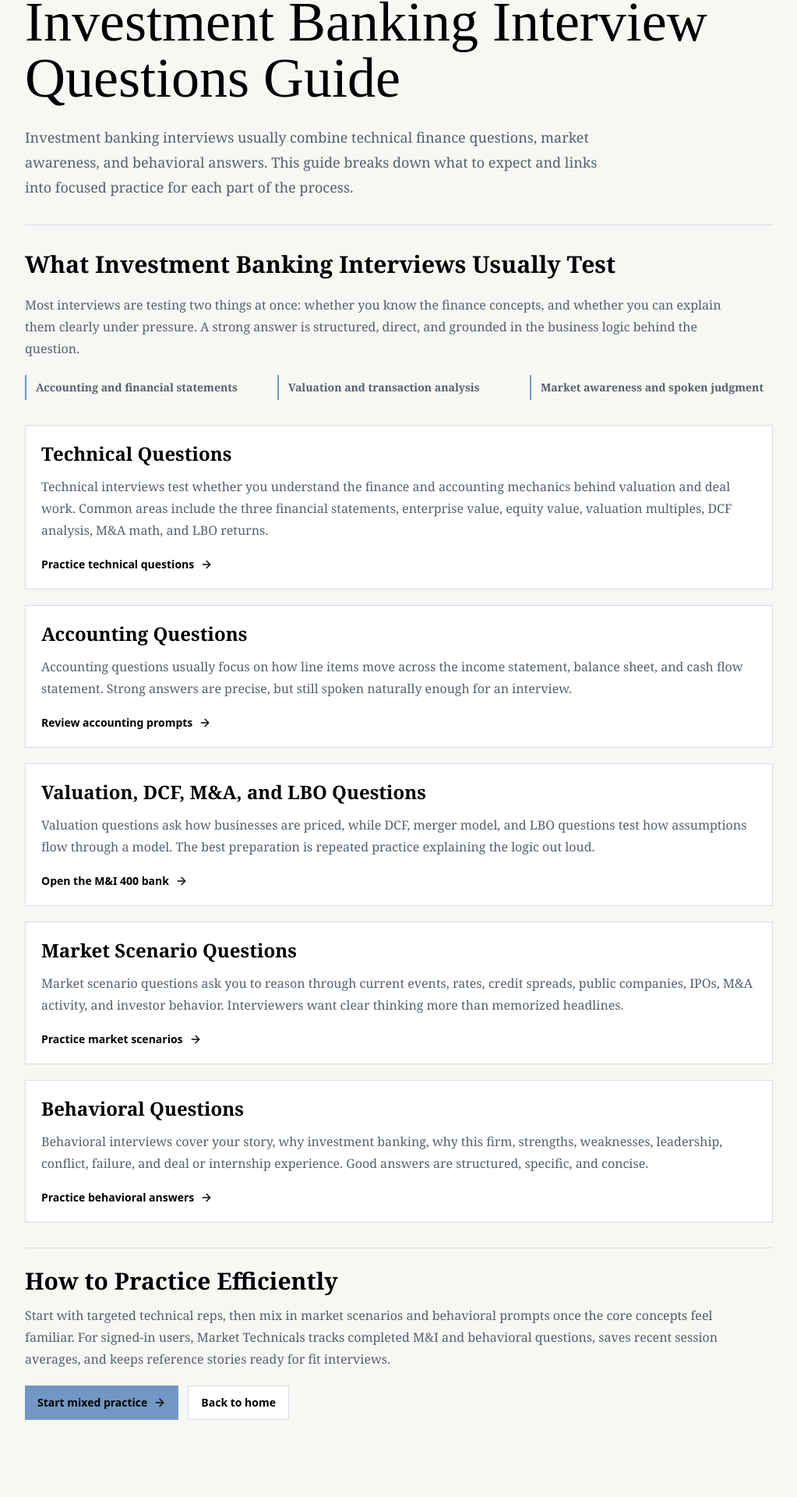
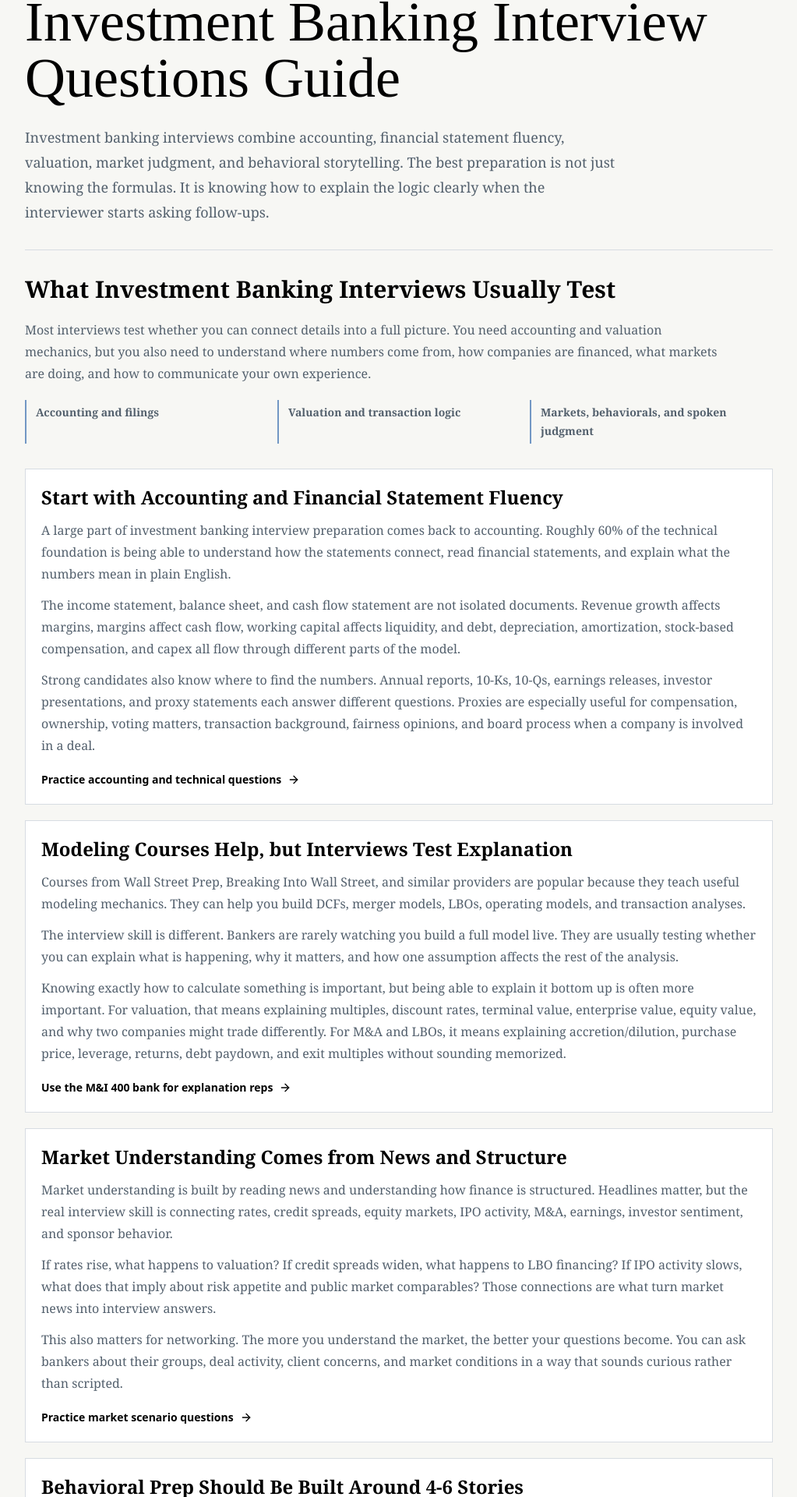
Before and after one commit to NUFinanceProjects/Market-Technicals, a Next.js app: page /investment-banking-interview-questions in a window 1280 px wide. Shown: the part 128-2048 px from the top of the page at 78% size, without its empty margins (128-1151 px from the left). Before the commit the page ends 1981 px from the top, so only its background shows below. Built offline with nearby package versions, Linux system fonts and the light colour scheme.

Commit message:
Expand investment banking guide

```diff
--- a/app/investment-banking-interview-questions/page.tsx
+++ b/app/investment-banking-interview-questions/page.tsx
@@ -8,7 +8,7 @@ const pageUrl = `${siteUrl}/investment-banking-interview-questions`;
 const pageTitle =
   "Investment Banking Interview Questions Guide | Market Technicals";
 const pageDescription =
-  "Learn how to prepare for investment banking interview questions across accounting, valuation, DCFs, M&A, LBOs, market scenarios, and behavioral answers.";
+  "Learn how to prepare for investment banking interview questions across accounting, financial statements, valuation, DCFs, M&A, LBOs, market scenarios, and behavioral answers.";
 
 const articleJsonLd = {
   "@context": "https://schema.org",
@@ -35,34 +35,86 @@ const articleJsonLd = {
 
 const sections = [
   {
-    title: "Technical Questions",
-    body: "Technical interviews test whether you understand the finance and accounting mechanics behind valuation and deal work. Common areas include the three financial statements, enterprise value, equity value, valuation multiples, DCF analysis, M&A math, and LBO returns.",
+    title: "Start with Accounting and Financial Statement Fluency",
+    body: [
+      "A large part of investment banking interview preparation comes back to accounting. Roughly 60% of the technical foundation is being able to understand how the statements connect, read financial statements, and explain what the numbers mean in plain English.",
+      "The income statement, balance sheet, and cash flow statement are not isolated documents. Revenue growth affects margins, margins affect cash flow, working capital affects liquidity, and debt, depreciation, amortization, stock-based compensation, and capex all flow through different parts of the model.",
+      "Strong candidates also know where to find the numbers. Annual reports, 10-Ks, 10-Qs, earnings releases, investor presentations, and proxy statements each answer different questions. Proxies are especially useful for compensation, ownership, voting matters, transaction background, fairness opinions, and board process when a company is involved in a deal.",
+    ],
     href: "/TechnicalQuestions",
-    linkText: "Practice technical questions",
+    linkText: "Practice accounting and technical questions",
   },
   {
-    title: "Accounting Questions",
-    body: "Accounting questions usually focus on how line items move across the income statement, balance sheet, and cash flow statement. Strong answers are precise, but still spoken naturally enough for an interview.",
-    href: "/TechnicalQuestions",
-    linkText: "Review accounting prompts",
+    title: "Modeling Courses Help, but Interviews Test Explanation",
+    body: [
+      "Courses from Wall Street Prep, Breaking Into Wall Street, and similar providers are popular because they teach useful modeling mechanics. They can help you build DCFs, merger models, LBOs, operating models, and transaction analyses.",
+      "The interview skill is different. Bankers are rarely watching you build a full model live. They are usually testing whether you can explain what is happening, why it matters, and how one assumption affects the rest of the analysis.",
+      "Knowing exactly how to calculate something is important, but being able to explain it bottom up is often more important. For valuation, that means explaining multiples, discount rates, terminal value, enterprise value, equity value, and why two companies might trade differently. For M&A and LBOs, it means explaining accretion/dilution, purchase price, leverage, returns, debt paydown, and exit multiples without sounding memorized.",
+    ],
+    href: "/MI400",
+    linkText: "Use the M&I 400 bank for explanation reps",
   },
   {
-    title: "Valuation, DCF, M&A, and LBO Questions",
-    body: "Valuation questions ask how businesses are priced, while DCF, merger model, and LBO questions test how assumptions flow through a model. The best preparation is repeated practice explaining the logic out loud.",
-    href: "/MI400",
-    linkText: "Open the M&I 400 bank",
+    title: "Market Understanding Comes from News and Structure",
+    body: [
+      "Market understanding is built by reading news and understanding how finance is structured. Headlines matter, but the real interview skill is connecting rates, credit spreads, equity markets, IPO activity, M&A, earnings, investor sentiment, and sponsor behavior.",
+      "If rates rise, what happens to valuation? If credit spreads widen, what happens to LBO financing? If IPO activity slows, what does that imply about risk appetite and public market comparables? Those connections are what turn market news into interview answers.",
+      "This also matters for networking. The more you understand the market, the better your questions become. You can ask bankers about their groups, deal activity, client concerns, and market conditions in a way that sounds curious rather than scripted.",
+    ],
+    href: "/MarketScenarios",
+    linkText: "Practice market scenario questions",
   },
   {
-    title: "Market Scenario Questions",
-    body: "Market scenario questions ask you to reason through current events, rates, credit spreads, public companies, IPOs, M&A activity, and investor behavior. Interviewers want clear thinking more than memorized headlines.",
-    href: "/MarketScenarios",
-    linkText: "Practice market scenarios",
+    title: "Behavioral Prep Should Be Built Around 4-6 Stories",
+    body: [
+      "Behavioral interviews are easier when you have 4-6 strong stories ready instead of trying to invent a new answer for every prompt. The same core story can usually be adapted depending on the skill or direction the interviewer is asking about.",
+      "Your story bank should cover leadership, teamwork, conflict, failure, pressure, initiative, analytical work, and why you are interested in investment banking or a specific firm. The goal is not to sound robotic. The goal is to know your examples well enough to adjust them naturally.",
+      "Good behavioral answers are specific and concise. They set up the situation quickly, explain what you did, show judgment, and make the result or lesson clear. Follow-up questions usually test whether the story is real and whether you understand your own decisions.",
+    ],
+    href: "/BehavioralPractice",
+    linkText: "Practice behavioral answers",
   },
   {
-    title: "Behavioral Questions",
-    body: "Behavioral interviews cover your story, why investment banking, why this firm, strengths, weaknesses, leadership, conflict, failure, and deal or internship experience. Good answers are structured, specific, and concise.",
-    href: "/BehavioralPractice",
-    linkText: "Practice behavioral answers",
+    title: "Practice Is Layered Every Day",
+    body: [
+      "Interview prep works best as a daily layered process: reps, news, explanation, follow-up questions, and a constant understanding of where you are. A single long cram session is usually weaker than repeated practice that builds fluency.",
+      "The order matters. Start with the right fundamental questions, explain each concept from the bottom up, then answer follow-ups that force you to connect details. That is how technical knowledge turns into interview readiness.",
+      "A useful daily rhythm is to review one core concept, answer several questions out loud, read market news, and explain why that news matters for companies, valuation, deals, or capital markets. Tracking completed questions, scores, and session averages helps you see what is actually improving.",
+    ],
+    href: "/MixedPractice",
+    linkText: "Run mixed practice",
+  },
+  {
+    title: "Use Each Resource for the Right Job",
+    body: [
+      "No single resource does everything. Textbooks and courses help with foundations and modeling. Question banks show how interview questions are phrased. Market news builds judgment and context. Spoken practice makes the knowledge usable when someone is actually listening.",
+      "Market Technicals is built around that last mile: turning what you know into clear answers, then using scores, follow-up questions, saved progress, and behavioral story notes to understand what to practice next.",
+    ],
+    href: "/Prep",
+    linkText: "See prep resources",
+  },
+];
+
+const practiceLayers = [
+  {
+    title: "Reps",
+    body: "Answer technical, market, and behavioral prompts often enough that the structure becomes natural.",
+  },
+  {
+    title: "News",
+    body: "Read market news consistently and connect it back to valuation, financing, deals, and investor behavior.",
+  },
+  {
+    title: "Explanation",
+    body: "Practice explaining concepts from first principles instead of repeating memorized interview lines.",
+  },
+  {
+    title: "Follow-Ups",
+    body: "Use follow-up questions to test whether you really understand the concept beneath the answer.",
+  },
+  {
+    title: "Tracking",
+    body: "Keep track of completed questions, scores, and weak spots so each session has a purpose.",
   },
 ];
 
@@ -107,10 +159,11 @@ export default function InvestmentBankingInterviewQuestionsPage() {
             Investment Banking Interview Questions Guide
           </h1>
           <p className="mt-6 max-w-3xl text-lg leading-8 text-steel">
-            Investment banking interviews usually combine technical finance
-            questions, market awareness, and behavioral answers. This guide
-            breaks down what to expect and links into focused practice for each
-            part of the process.
+            Investment banking interviews combine accounting, financial statement
+            fluency, valuation, market judgment, and behavioral storytelling. The
+            best preparation is not just knowing the formulas. It is knowing how
+            to explain the logic clearly when the interviewer starts asking
+            follow-ups.
           </p>
         </header>
 
@@ -119,16 +172,17 @@ export default function InvestmentBankingInterviewQuestionsPage() {
             What Investment Banking Interviews Usually Test
           </h2>
           <p className="max-w-4xl text-base leading-7 text-steel">
-            Most interviews are testing two things at once: whether you know the
-            finance concepts, and whether you can explain them clearly under
-            pressure. A strong answer is structured, direct, and grounded in the
-            business logic behind the question.
+            Most interviews test whether you can connect details into a full
+            picture. You need accounting and valuation mechanics, but you also
+            need to understand where numbers come from, how companies are
+            financed, what markets are doing, and how to communicate your own
+            experience.
           </p>
           <div className="grid gap-3 md:grid-cols-3">
             {[
-              "Accounting and financial statements",
-              "Valuation and transaction analysis",
-              "Market awareness and spoken judgment",
+              "Accounting and filings",
+              "Valuation and transaction logic",
+              "Markets, behaviorals, and spoken judgment",
             ].map((item) => (
               <div
                 key={item}
@@ -144,10 +198,16 @@ export default function InvestmentBankingInterviewQuestionsPage() {
           {sections.map((section) => (
             <article key={section.title} className="border border-line bg-panel p-5">
               <h2 className="text-2xl font-black text-black">{section.title}</h2>
-              <p className="mt-3 text-base leading-7 text-steel">{section.body}</p>
+              <div className="mt-3 grid gap-3">
+                {section.body.map((paragraph) => (
+                  <p key={paragraph} className="text-base leading-7 text-steel">
+                    {paragraph}
+                  </p>
+                ))}
+              </div>
               <Link
                 href={section.href}
-                className="mt-5 inline-flex items-center gap-2 font-sans text-sm font-black text-black hover:underline"
+                className="mt-5 inline-flex items-center gap-2 font-sans text-sm font-semibold text-black hover:underline"
               >
                 {section.linkText}
                 <ArrowRight size={16} />
@@ -158,16 +218,23 @@ export default function InvestmentBankingInterviewQuestionsPage() {
 
         <section className="border-t border-line pt-6">
           <h2 className="text-3xl font-black text-black">
-            How to Practice Efficiently
+            A Practical Daily Prep Loop
           </h2>
           <p className="mt-3 max-w-4xl text-base leading-7 text-steel">
-            Start with targeted technical reps, then mix in market scenarios and
-            behavioral prompts once the core concepts feel familiar. For signed-in
-            users, Market Technicals tracks completed M&I and behavioral
-            questions, saves recent session averages, and keeps reference stories
-            ready for fit interviews.
+            The strongest preparation combines repeated questions with market
+            reading and bottom-up explanation. Each layer supports the others:
+            reps expose gaps, news gives context, follow-ups reveal whether you
+            understand the answer, and tracking keeps you honest about progress.
           </p>
-          <div className="mt-5 flex flex-wrap gap-3">
+          <div className="mt-5 grid gap-3 md:grid-cols-5">
+            {practiceLayers.map((layer) => (
+              <div key={layer.title} className="border border-line bg-white p-4">
+                <h3 className="font-black text-black">{layer.title}</h3>
+                <p className="mt-2 text-sm leading-6 text-steel">{layer.body}</p>
+              </div>
+            ))}
+          </div>
+          <div className="mt-6 flex flex-wrap gap-3">
             <Link
               href="/MixedPractice"
               className="inline-flex h-11 items-center justify-center gap-2 bg-mint px-4 font-sans text-sm font-black text-black transition hover:bg-[#89a9cf]"
--- a/app/page.tsx
+++ b/app/page.tsx
@@ -3594,7 +3594,7 @@ function SeoGuideLink() {
         Looking for the full interview prep overview?{" "}
         <a
           href="/investment-banking-interview-questions"
-          className="font-semibold text-black underline underline-offset-4"
+          className="text-ink/80 transition hover:text-black hover:underline hover:underline-offset-4"
         >
           Read the investment banking interview questions guide
         </a>
```
